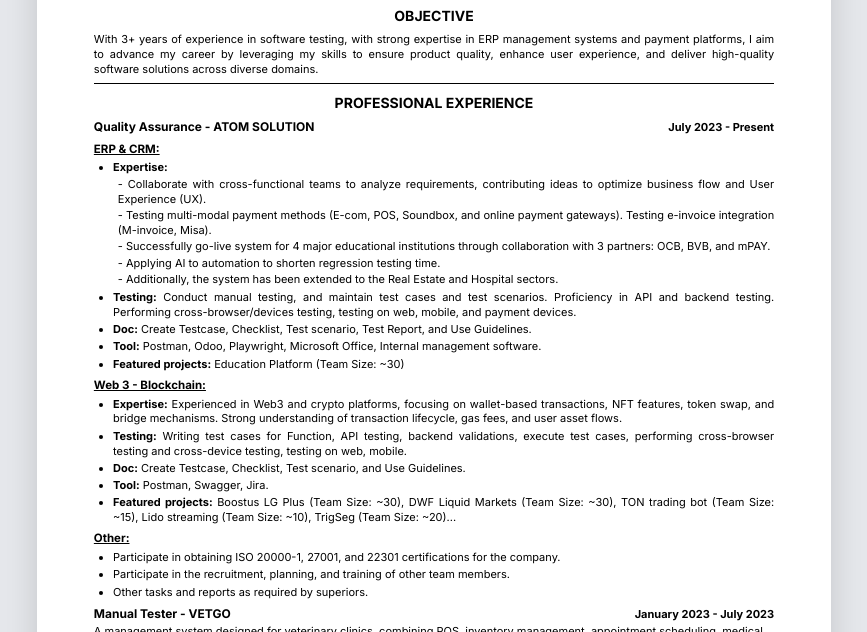
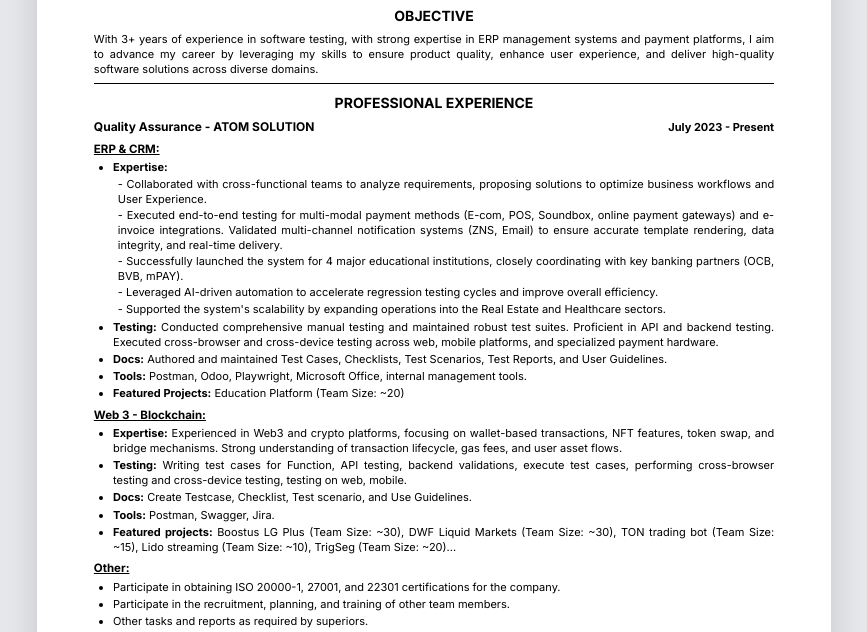
Before and after one commit to thuw0201/profile_qc, a plain HTML site: page index.html in a window 1280 px wide. Shown: the part 158-790 px from the top of the page, without its empty margins (206-1073 px from the left). Drawn offline with Linux system fonts and the light colour scheme.

Commit message:
update cv

```diff
--- a/index.html
+++ b/index.html
@@ -42,26 +42,29 @@
                 <ul>
                     <li><strong>Expertise:</strong>
                         <ul class="sub-list">
-                            <li>- Collaborate with <mark>cross-functional teams</mark> to analyze requirements, contributing ideas to optimize business flow and User
-                                Experience (UX).</li>
-                            <li>- Testing multi-modal payment methods (E-com, POS, Soundbox, and <mark>online payment
-                                    gateways</mark>). Testing e-invoice integration (M-invoice, Misa).</li>
-                            <li>- Successfully go-live system for 4 major educational institutions through collaboration
-                                with 3 partners: OCB, BVB, and mPAY.</li>
-                            <li>- Applying AI to automation to shorten regression testing time.</li>
-                            <li>- Additionally, the system has been extended to the Real Estate and Hospital sectors.
+                            <li>- Collaborated with <mark>cross-functional teams</mark> to analyze requirements,
+                                proposing solutions to optimize business workflows and User Experience.</li>
+                            <li>- Executed end-to-end testing for multi-modal payment methods (E-com, POS, Soundbox,
+                                <mark>online payment gateways</mark>) and e-invoice integrations. Validated
+                                multi-channel notification systems (ZNS, Email) to ensure accurate template rendering,
+                                data integrity, and real-time delivery.
                             </li>
+                            <li>- Successfully launched the system for 4 major educational institutions, closely
+                                coordinating with key banking partners (OCB, BVB, mPAY).</li>
+                            <li>- Leveraged AI-driven automation to accelerate regression testing cycles and improve
+                                overall efficiency.</li>
+                            <li>- Supported the system's scalability by expanding operations into the Real Estate and
+                                Healthcare sectors.</li>
                         </ul>
                     </li>
-                    <li><strong>Testing:</strong> <mark>Conduct manual testing</mark>,
-                        and maintain test cases and test scenarios. <mark>Proficiency in API and backend testing</mark>.
-                        Performing cross-browser/devices testing, testing on web, mobile,
-                        and payment devices.</li>
-                    <li><strong>Doc:</strong> Create Testcase, Checklist, Test scenario, Test Report, and Use
-                        Guidelines.</li>
-                    <li><strong>Tool:</strong> Postman, Odoo, Playwright, Microsoft Office, Internal
-                        management software.</li>
-                    <li><strong>Featured projects:</strong> Education Platform (Team Size: ~30)</li>
+                    <li><strong>Testing:</strong> <mark>Conducted comprehensive manual testing</mark> and maintained
+                        robust test suites. <mark>Proficient in API and backend testing</mark>. Executed cross-browser
+                        and cross-device testing across web, mobile platforms, and specialized payment hardware.</li>
+                    <li><strong>Docs:</strong> Authored and maintained Test Cases, Checklists, Test Scenarios, Test
+                        Reports, and User Guidelines.</li>
+                    <li><strong>Tools:</strong> Postman, Odoo, Playwright, Microsoft Office, internal management tools.
+                    </li>
+                    <li><strong>Featured Projects:</strong> Education Platform (Team Size: ~20)</li>
                 </ul>
 
                 <h5 class="underlined">Web 3 - Blockchain:</h5>
@@ -73,8 +76,8 @@
                         <mark>backend validations</mark>, execute test cases, performing cross-browser testing and
                         cross-device testing, testing on web, mobile.
                     </li>
-                    <li><strong>Doc:</strong> Create Testcase, Checklist, Test scenario, and Use Guidelines.</li>
-                    <li><strong>Tool:</strong> Postman, Swagger, Jira.</li>
+                    <li><strong>Docs:</strong> Create Testcase, Checklist, Test scenario, and Use Guidelines.</li>
+                    <li><strong>Tools:</strong> Postman, Swagger, Jira.</li>
                     <li><strong>Featured projects:</strong> Boostus LG Plus (Team Size: ~30), DWF Liquid Markets (Team
                         Size: ~30), TON trading bot (Team Size: ~15), Lido streaming (Team Size: ~10), TrigSeg (Team
                         Size: ~20)...</li>
@@ -113,7 +116,8 @@
             <div class="two-column">
                 <div class="column">
                     <ul>
-                        <li><strong>Testing:</strong> UI/UX, Function, <mark>API</mark>, Performance, Retesting & Regression, Smoke Testing</li>
+                        <li><strong>Testing:</strong> UI/UX, Function, <mark>API</mark>, Performance, Retesting &
+                            Regression, Smoke Testing</li>
                         <li><strong>Documentation Skills:</strong> Checklist, Test scenario, Test Cases, Test Reports,
                             Test Plan, User Guide</li>
                         <li><strong>Programming/Scripting:</strong> HTML/CSS, SQL Server, Javascript</li>
```
Also changed, not shown: 2 other files.
